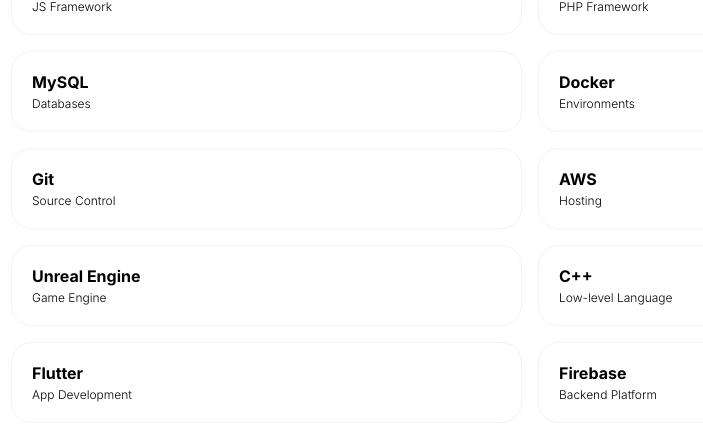
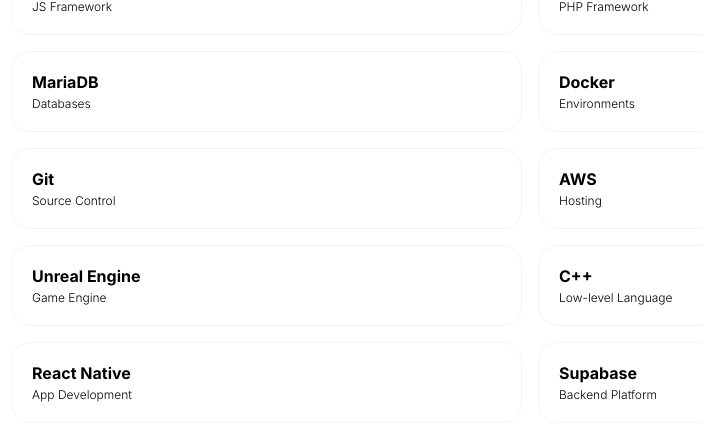
Before and after one commit to ArturDworaczek/Dworaczek.uk, a Vue app in the folder dworaczek-vue/: page / in a window 1280 px wide. Shown: the part 732-1165 px from the top of the page, without its empty margins (110-813 px from the left). Built offline with nearby package versions, Linux system fonts and the light colour scheme; some icons are missing; a web font is replaced by a local one.

Commit message:
Task: Changed current tech stack to use React-Native / Supabase.

```diff
--- a/dworaczek-vue/src/main.js
+++ b/dworaczek-vue/src/main.js
@@ -13,8 +13,8 @@
 import { BiMoonStars, BiSun } from 'oh-vue-icons/icons';
 addIcons( BiMoonStars, BiSun );
 // Tech Icons
-import { CoDocker, FaGitAlt, SiVuedotjs, MdJavascript, SiCsharp, CoCplusplus, CoLaravel, FaDatabase, CoUnrealEngine, CoAmazonAws, ViFileTypeFlutter, ViFileTypeFirebase } from 'oh-vue-icons/icons';
-addIcons( CoDocker, FaGitAlt, SiVuedotjs, MdJavascript, SiCsharp, CoCplusplus, CoLaravel, FaDatabase, CoUnrealEngine, CoAmazonAws, ViFileTypeFlutter, ViFileTypeFirebase );
+import { CoDocker, FaGitAlt, SiVuedotjs, MdJavascript, SiCsharp, CoCplusplus, CoLaravel, FaDatabase, CoUnrealEngine, CoAmazonAws, CoReact, SiSupabase } from 'oh-vue-icons/icons';
+addIcons( CoDocker, FaGitAlt, SiVuedotjs, MdJavascript, SiCsharp, CoCplusplus, CoLaravel, FaDatabase, CoUnrealEngine, CoAmazonAws, CoReact, SiSupabase );
 // Validation Icons
 import { IoCheckmarkCircle, FaRegularTimesCircle, PrTimes } from 'oh-vue-icons/icons';
 addIcons( IoCheckmarkCircle, FaRegularTimesCircle, PrTimes );
--- a/dworaczek-vue/src/views/HomeView.vue
+++ b/dworaczek-vue/src/views/HomeView.vue
@@ -35,14 +35,14 @@
 const techStack = [
   { logo: 'si-vuedotjs', name: 'Vue.js', description: 'JS Framework' },
   { logo: 'co-laravel', name: 'Laravel', description: 'PHP Framework' },
-  { logo: 'fa-database', name: 'MySQL', description: 'Databases' },
+  { logo: 'fa-database', name: 'MariaDB', description: 'Databases' },
   { logo: 'co-docker', name: 'Docker', description: 'Environments' },
   { logo: 'fa-git-alt', name: 'Git', description: 'Source Control' },
   { logo: 'co-amazon-aws', name: 'AWS', description: 'Hosting' },
   { logo: 'co-unreal-engine', name: 'Unreal Engine', description: 'Game Engine' },
   { logo: 'co-cplusplus', name: 'C++', description: 'Low-level Language' },
-  { logo: 'vi-file-type-flutter', name: 'Flutter', description: 'App Development', lightOpacity: 0.1 },
-  { logo: 'vi-file-type-firebase', name: 'Firebase', description: 'Backend Platform', lightOpacity: 0.125 }
+  { logo: 'co-react', name: 'React Native', description: 'App Development' },
+  { logo: 'si-supabase', name: 'Supabase', description: 'Backend Platform' }
 ];
 
 const workExperience = [
```
